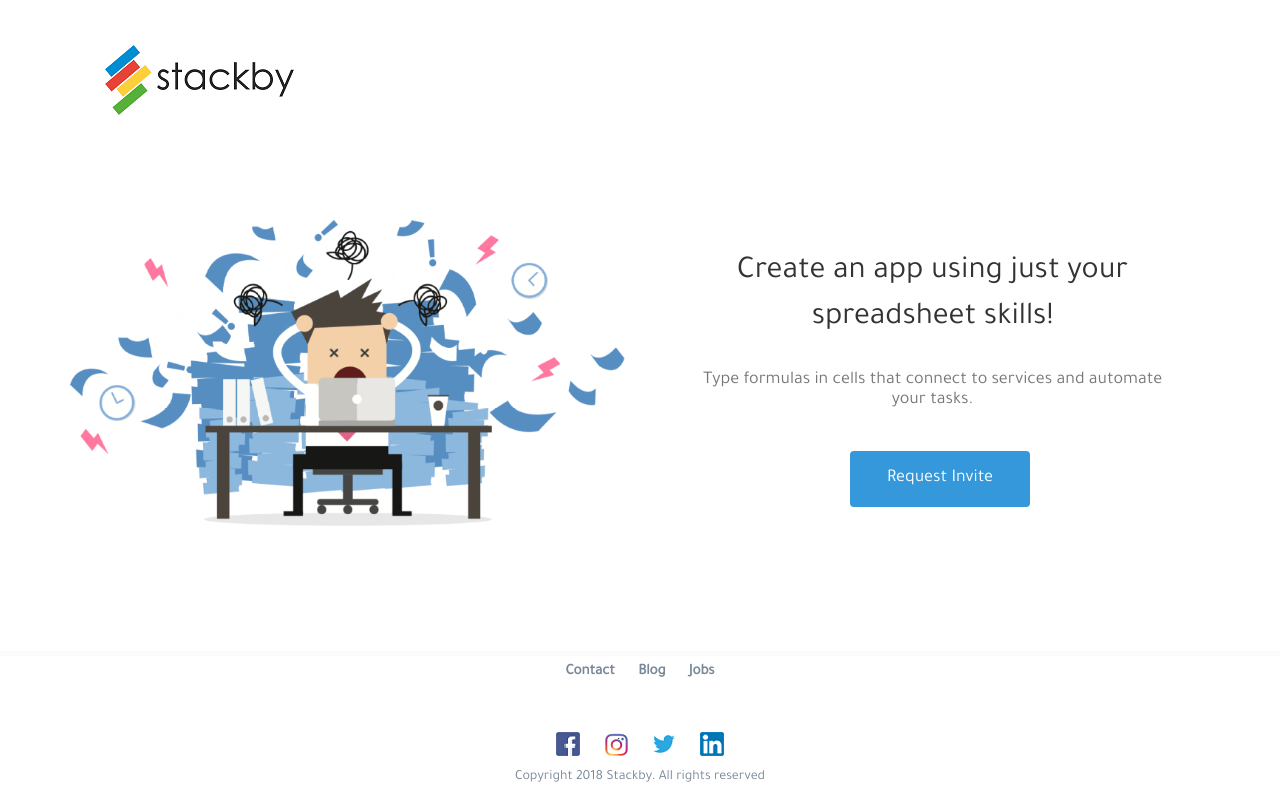
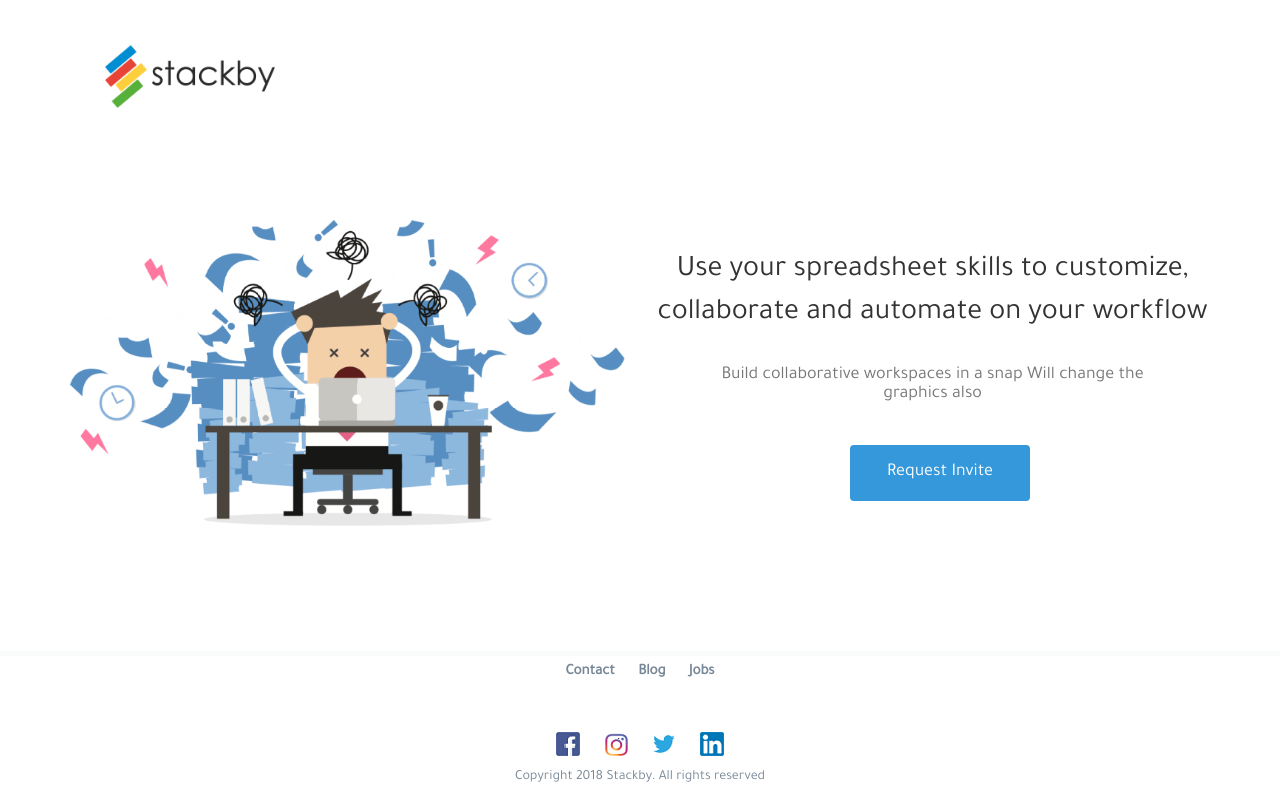
Before and after one commit to ZeroCool00/Stackby-Website, a plain HTML site: page index.html in a window 1280 px wide. Drawn offline with Linux system fonts and the light colour scheme.

Commit message:
change logo

```diff
--- a/css/landing.css
+++ b/css/landing.css
@@ -10,6 +10,16 @@ body{
 	background-color: white;
 	border-bottom:0px;
 	padding-left:40px;
+}
+
+.navbar-brand {
+  width: 200px;
+  height: 90px;
+}
+
+.stack {
+  width: 100%;
+  height: auto;
 }
 
 .banner-img {
@@ -34,7 +44,7 @@ body{
 
 .bannertext{
 	font-weight:400;
-	font-size:32px;
+	font-size:30px;
 	margin-top:20px;
 	padding-top:70px;
 }
--- a/index.html
+++ b/index.html
@@ -36,7 +36,7 @@
 								</button>
 							 -->
 							  <a href="#" class="navbar-brand">
-		               <img src="img/logof.png" />
+		               <img class="stack" src="img/stackby.png" />
                 </a>
               </div>
 							<!--
@@ -69,10 +69,11 @@
 					</div>
 					<div class="col-lg-6 container ">
 	      		<div class="bannertext text-center">
-							Create an app using just your spreadsheet skills!
+							Use your spreadsheet skills to customize, collaborate and automate on your workflow
 						</div>
 			   		<div class="subbannertext text-center text-muted">
-			   			<h4>Type formulas in cells that connect to services and automate your tasks.</h4>
+			   			<h4>Build collaborative workspaces in a snap
+Will change the graphics also</h4>
 			   		</div>
 			   		<div class="row ">
 							<div class="col-md-4"></div>
```
Also changed, not shown: img/stackby.png (added).
